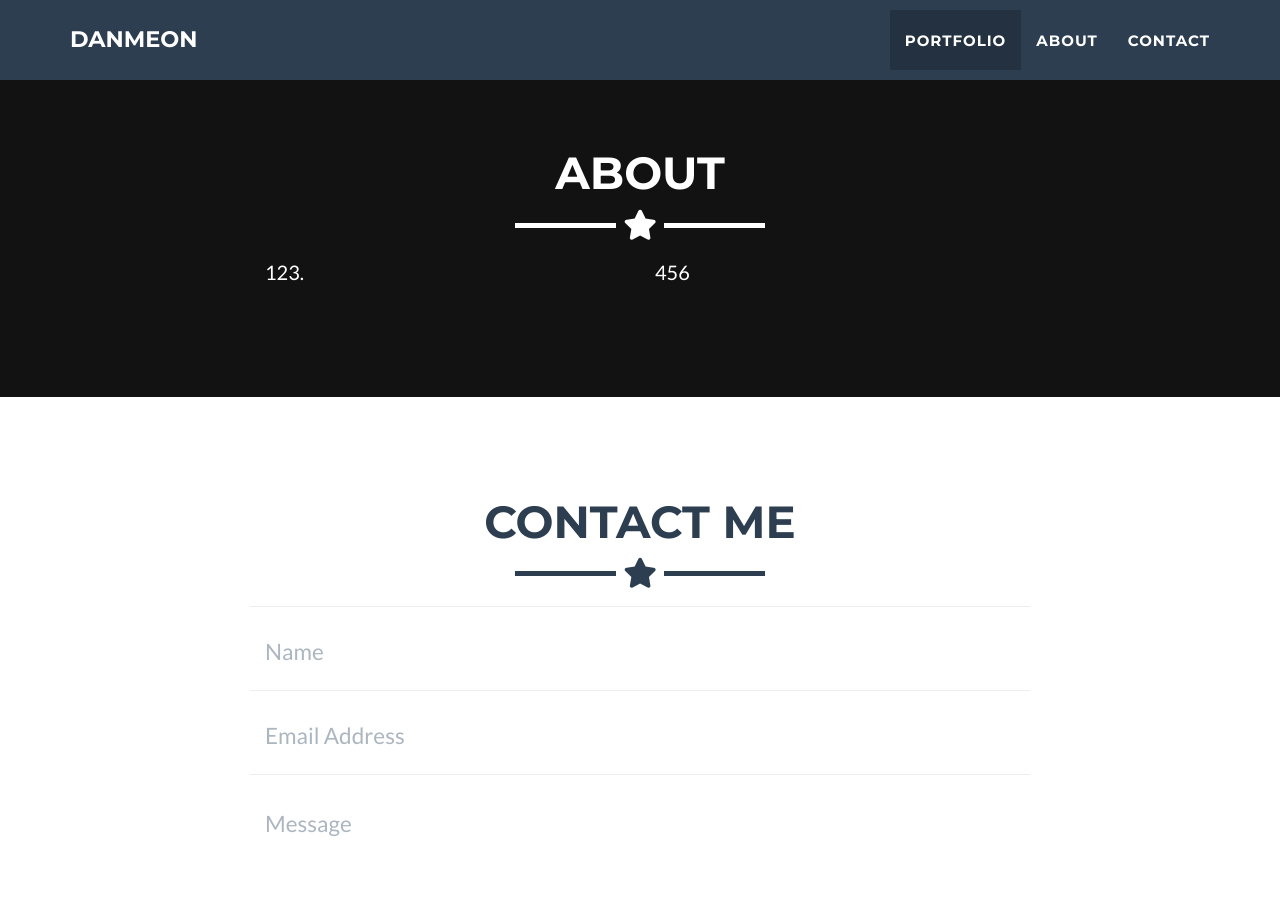
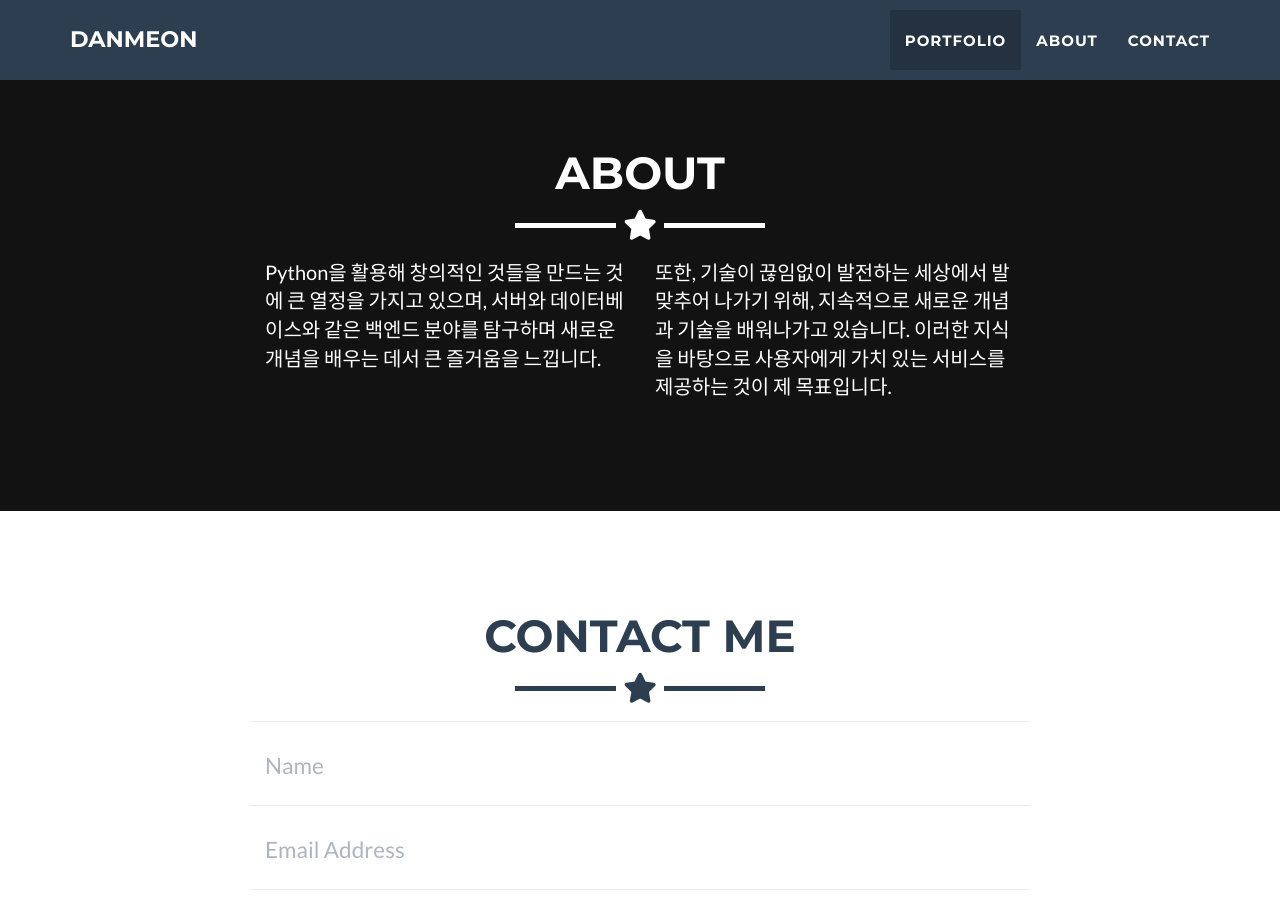
Before and after one commit to DanMeon/DanMeon.github.io, a Jekyll site: the page built from _posts/2024-01-20-소켓-서버-개발.markdown, in a window 1280 px wide and 900 px high, scrolled down 1770 px. Built offline with Jekyll 4.4.1, drawn with Linux system fonts in a browser that asks for light colours.

Commit message:
about 작성

```diff
--- a/_includes/about.html
+++ b/_includes/about.html
@@ -9,10 +9,10 @@
     </div>
     <div class="row">
       <div class="col-lg-4 col-lg-offset-2">
-        <p>123.</p>
+        <p>Python을 활용해 창의적인 것들을 만드는 것에 큰 열정을 가지고 있으며, 서버와 데이터베이스와 같은 백엔드 분야를 탐구하며 새로운 개념을 배우는 데서 큰 즐거움을 느낍니다.</p>
       </div>
       <div class="col-lg-4">
-        <p>456 </p>
+        <p>또한, 기술이 끊임없이 발전하는 세상에서 발맞추어 나가기 위해, 지속적으로 새로운 개념과 기술을 배워나가고 있습니다. 이러한 지식을 바탕으로 사용자에게 가치 있는 서비스를 제공하는 것이 제 목표입니다.</p>
       </div>
     </div>
   </div>
```
